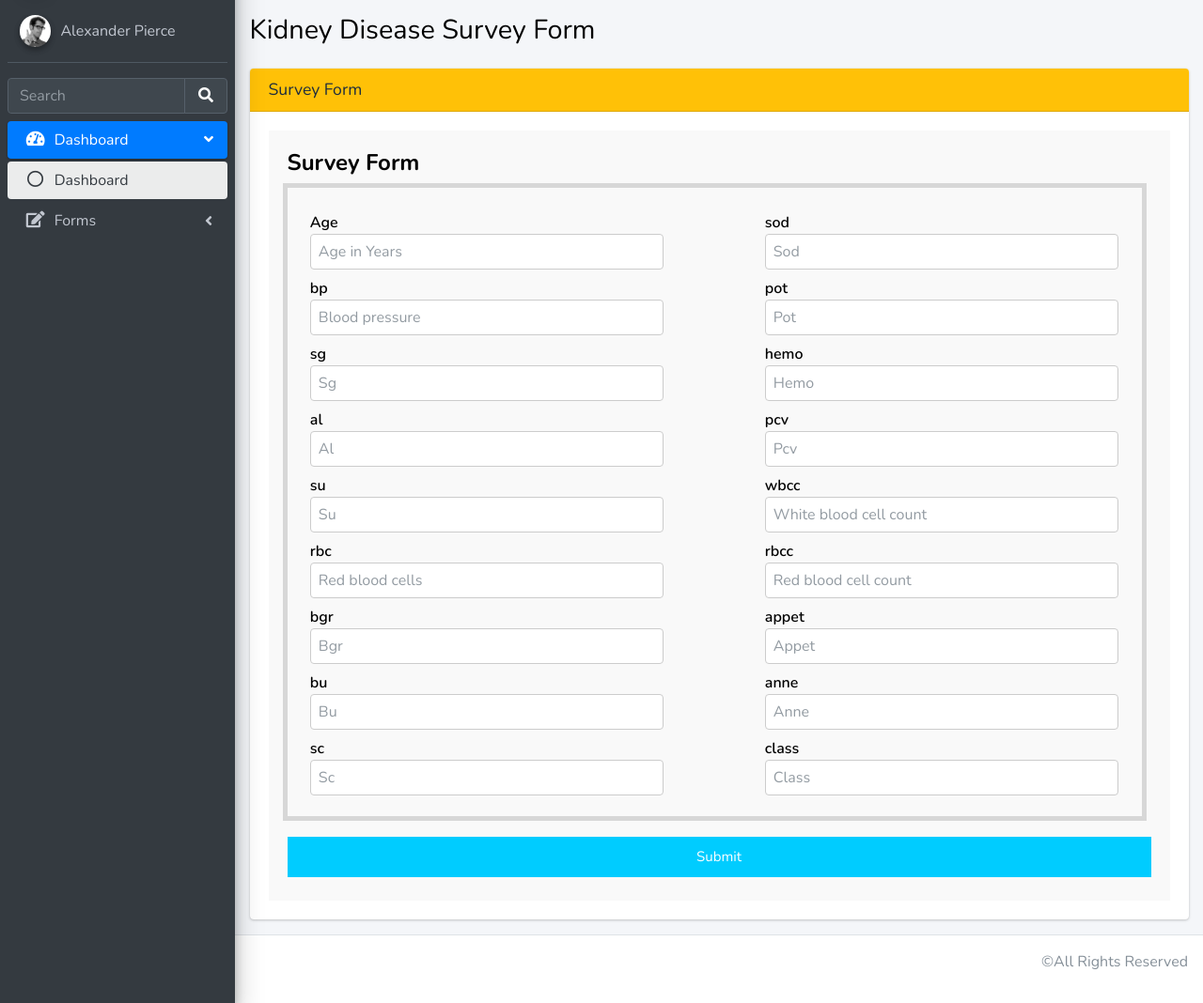
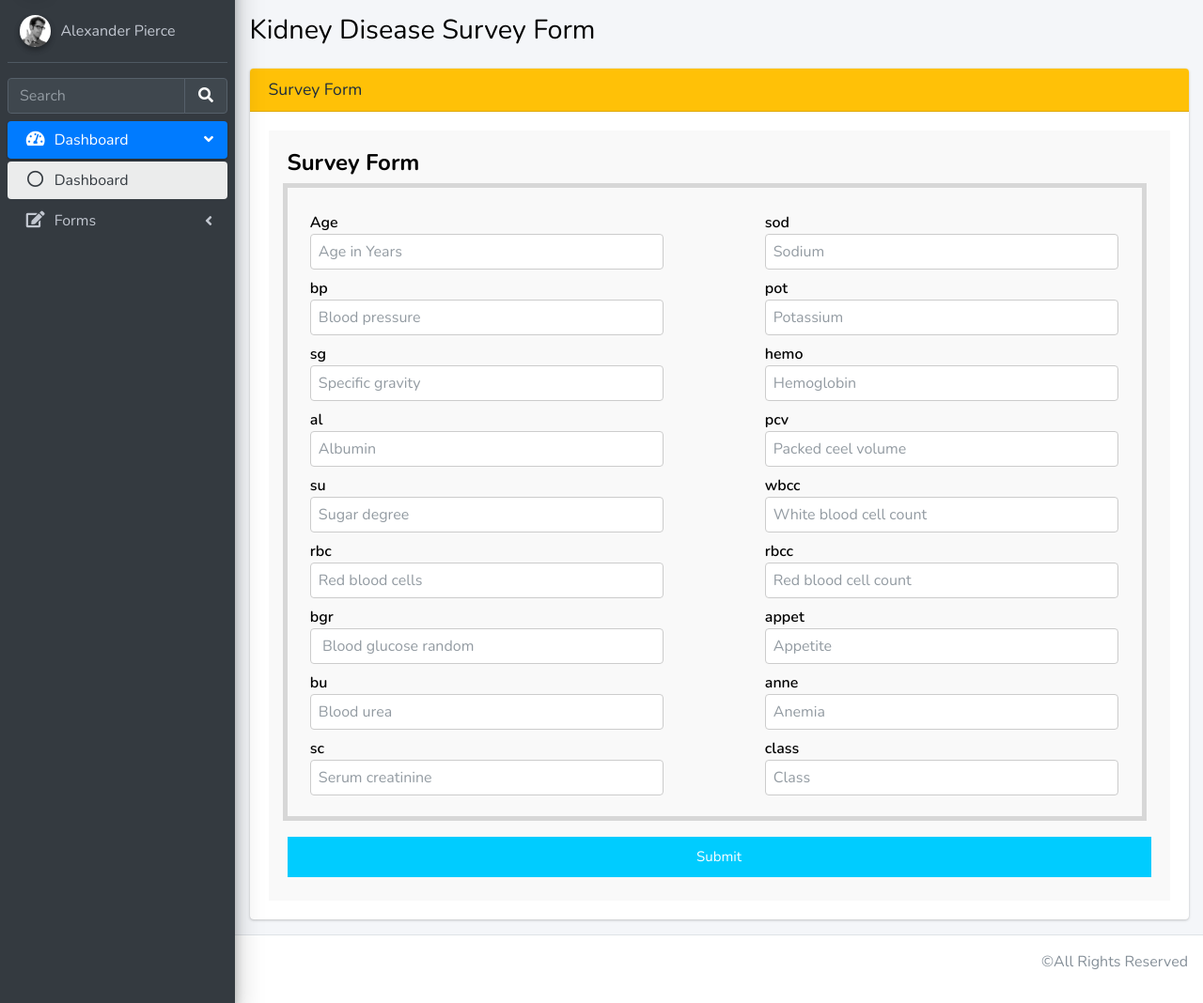
Before and after one commit to Pranav0707/Disease_Prediction_Platform, a Django app: template templates/kidney_form.html in a window 1280 px wide. Shown: the part 57-1125 px from the top of the page at 94% size. Run offline with Django 3.2, Linux system fonts and the light colour scheme; the template is opened without the code that fills it, so the values that code supplies are empty; some libraries are stand-ins or nearby versions.

Commit message:
form change1

```diff
--- a/templates/kidney_form.html
+++ b/templates/kidney_form.html
@@ -1372,39 +1372,39 @@
                       <input name="b" type="text" class="form-control" placeholder="Blood pressure" value="">
 
                       <p>sg</p>
-                      <input type="text" class="form-control" placeholder="Sg" value="">
+                      <input type="text" class="form-control" placeholder="Specific gravity" value="">
 
                       <p>al</p>
-                      <input type="text" class="form-control" placeholder="Al" value="">
+                      <input type="text" class="form-control" placeholder="Albumin" value="">
 
                       <p>su</p>
-                      <input type="text" class="form-control" placeholder="Su" value="">
+                      <input type="text" class="form-control" placeholder="Sugar degree" value="">
 
                       <p>rbc</p>
                       <input type="text" class="form-control" placeholder="Red blood cells" value="">
 
                                 <p>bgr</p>
-                      <input type="text" class="form-control" placeholder="Bgr" value="">
+                      <input type="text" class="form-control" placeholder=" Blood glucose random" value="">
 
                                 <p>bu</p>
-                      <input type="text" class="form-control" placeholder="Bu" value="">
+                      <input type="text" class="form-control" placeholder="Blood urea" value="">
 
                                 <p>sc</p>
-                      <input type="text" class="form-control" placeholder="Sc" value="">
+                      <input type="text" class="form-control" placeholder="Serum creatinine" value="">
                     </div>
 
                     <div class="col50 colright">
                                 <p>sod</p>
-                      <input type="text" class="form-control" placeholder="Sod" value="">
+                      <input type="text" class="form-control" placeholder="Sodium" value="">
 
                       <p>pot</p>
-                      <input type="text" class="form-control" placeholder="Pot" value="">
+                      <input type="text" class="form-control" placeholder="Potassium" value="">
 
                       <p>hemo</p>
-                      <input type="text" class="form-control" placeholder="Hemo" value="">
+                      <input type="text" class="form-control" placeholder="Hemoglobin" value="">
 
                                 <p>pcv</p>
-                      <input type="text" class="form-control" placeholder="Pcv" value="">
+                      <input type="text" class="form-control" placeholder="Packed ceel volume" value="">
 
                                 <p>wbcc</p>
                       <input type="text" class="form-control" placeholder="White blood cell count" value="">
@@ -1413,10 +1413,10 @@
                       <input type="text" class="form-control" placeholder="Red blood cell count" value="">
 
                       <p>appet</p>
-                      <input type="text" class="form-control" placeholder="Appet" value="">
+                      <input type="text" class="form-control" placeholder="Appetite" value="">
 
                                 <p>anne</p>
-                      <input type="text" class="form-control" placeholder="Anne" value="">
+                      <input type="text" class="form-control" placeholder="Anemia" value="">
 
                                 <p>class</p>
                     <input type="text" class="form-control" placeholder="Class" value="">
```
